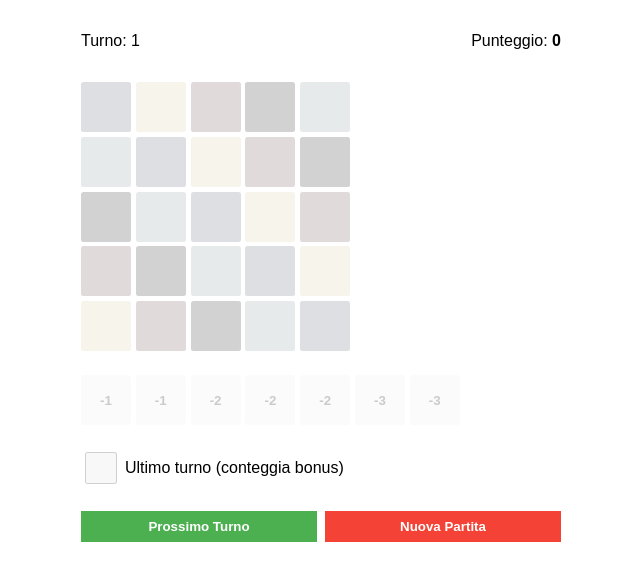
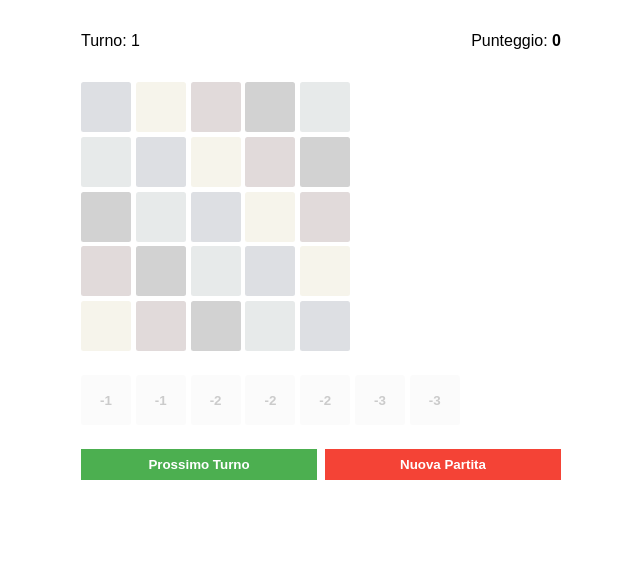
Before and after one commit to giorgiogilbert/azul-score-app, a Nuxt app: page / in a window 1280 px wide. Shown: the top 580 px of the page, without its empty margins (319-959 px from the left). Built offline with nearby package versions, Linux system fonts and the light colour scheme.

Commit message:
Minor refactoring

```diff
--- a/app.vue
+++ b/app.vue
@@ -73,7 +73,7 @@ const handleResetGame = () => {
     </div>
 
     <div v-if="!isCurrentGameEnded">
-      <div class="lastTurnFieldset">
+      <div v-if="canCurrentGameEnd" class="lastTurnFieldset">
         <input
             type="checkbox"
             id="isLastTurn"
--- a/composables/useGame.ts
+++ b/composables/useGame.ts
@@ -18,6 +18,9 @@ export const useGame = ( boardComposable : BoardComposable) => {
 
 
     const ls = useLocalStorage();
+
+
+    const loadGame = () => {
         const gameStateFromStorage = ls.get('gameState')
         let initialGameState: GameState;
         if(gameStateFromStorage){
@@ -30,13 +33,15 @@ export const useGame = ( boardComposable : BoardComposable) => {
                 board: boardComposable,
             }
         }
-
-    const game = ref<GameState>(initialGameState);
-
+        return ref<GameState>(initialGameState);
+    }
     const persistGame = () => {
         // @ts-ignore
         ls.set('gameState', serializeGame(game.value))
     }
+
+    const game = loadGame();
+
     persistGame();
 
     const confirmTurn = () => {
```
Lines whose indentation alone changed are shown as unchanged.
